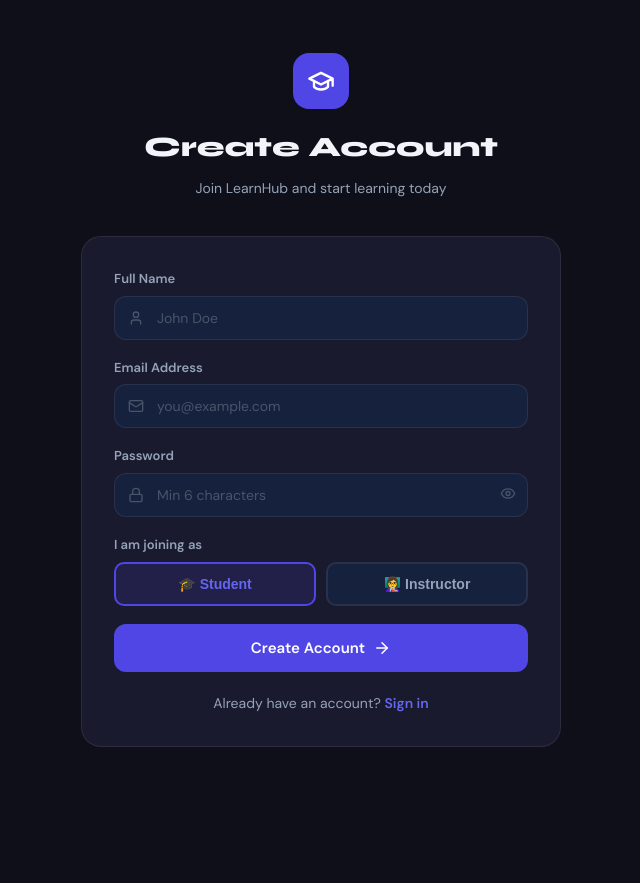
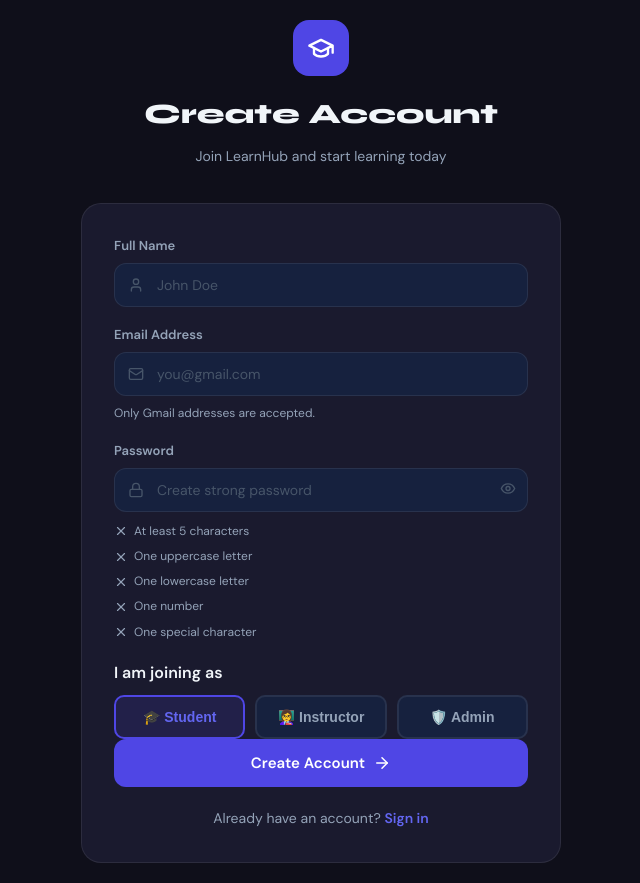
Before and after one commit to Mohanselvam04/Student_Libary, a React (Create React App) app in the folder frontend/: page /register in a window 1280 px wide. Shown: the whole page, without its empty margins (319-959 px from the left). Before the commit the page ends 800 px from the top, so only its background shows below. Built offline with nearby package versions, Linux system fonts and the light colour scheme; no server answers.

Commit message:
the ui design is altered

```diff
--- a/frontend/src/App.jsx
+++ b/frontend/src/App.jsx
@@ -10,7 +10,7 @@ import Dashboard from './pages/student/Dashboard';
 import Courses from './pages/student/Courses';
 import Materials from './pages/student/Materials';
 import Chat from './pages/student/Chat';
-import AdminDashboard from './pages/admin/AdminDashboard';
+import AdminPanel from './pages/admin/AdminPanel';
 
 import './styles/global.css';
 
@@ -38,9 +38,9 @@ function App() {
           <Route path="/chat" element={<ProtectedRoute><Chat /></ProtectedRoute>} />
 
           {/* Admin */}
-          <Route path="/admin" element={<ProtectedRoute roles={['admin']}><AdminDashboard /></ProtectedRoute>} />
-          <Route path="/admin/users" element={<ProtectedRoute roles={['admin']}><AdminDashboard /></ProtectedRoute>} />
-          <Route path="/admin/courses" element={<ProtectedRoute roles={['admin']}><AdminDashboard /></ProtectedRoute>} />
+          <Route path="/admin" element={<ProtectedRoute roles={['admin']}><AdminPanel /></ProtectedRoute>} />
+          <Route path="/admin/users" element={<ProtectedRoute roles={['admin']}><AdminPanel /></ProtectedRoute>} />
+          <Route path="/admin/courses" element={<ProtectedRoute roles={['admin']}><AdminPanel /></ProtectedRoute>} />
 
           {/* Redirect */}
           <Route path="/" element={<Navigate to="/login" replace />} />
--- /dev/null
+++ b/frontend/src/pages/admin/AdminPanel.jsx
@@ -0,0 +1,8 @@
+import React from 'react';
+import AdminDashboard from './AdminDashboard';
+
+const AdminPanel = () => {
+  return <AdminDashboard />;
+};
+
+export default AdminPanel;
--- a/frontend/src/pages/auth/Login.jsx
+++ b/frontend/src/pages/auth/Login.jsx
@@ -1,4 +1,5 @@
 import React, { useState } from 'react';
+import axios from 'axios';
 import { Link, useNavigate } from 'react-router-dom';
 import { useAuth } from '../../context/AuthContext';
 import { GraduationCap, Mail, Lock, Eye, EyeOff, ArrowRight } from 'lucide-react';
@@ -16,8 +17,9 @@ const Login = () => {
     setLoading(true);
     try {
       const user = await login(form.email, form.password);
+      const redirectRes = await axios.get('/api/auth/redirect');
       toast.success(`Welcome back, ${user.name}!`);
-      navigate(user.role === 'admin' ? '/admin' : '/dashboard');
+      navigate(redirectRes.data.redirectTo || (user.role === 'admin' ? '/admin' : '/dashboard'));
     } catch (err) {
       toast.error(err.response?.data?.message || 'Login failed');
     } finally {
@@ -58,20 +60,20 @@ const Login = () => {
 
           <form onSubmit={handleSubmit}>
             <div className="form-group">
-              <label>Email Address</label>
+              <label htmlFor="email">Email Address</label>
               <div style={{ position: 'relative' }}>
                 <Mail size={16} style={{ position: 'absolute', left: 14, top: '50%', transform: 'translateY(-50%)', color: 'var(--text-faint)' }} />
-                <input type="email" placeholder="you@example.com" value={form.email}
+                <input id="email" type="email" placeholder="you@example.com" value={form.email}
                   onChange={e => setForm({ ...form, email: e.target.value })}
                   style={{ paddingLeft: 42 }} required />
               </div>
             </div>
 
             <div className="form-group">
-              <label>Password</label>
+              <label htmlFor="password">Password</label>
               <div style={{ position: 'relative' }}>
                 <Lock size={16} style={{ position: 'absolute', left: 14, top: '50%', transform: 'translateY(-50%)', color: 'var(--text-faint)' }} />
-                <input type={showPassword ? 'text' : 'password'} placeholder="••••••••" value={form.password}
+                <input id="password" type={showPassword ? 'text' : 'password'} placeholder="••••••••" value={form.password}
                   onChange={e => setForm({ ...form, password: e.target.value })}
                   style={{ paddingLeft: 42, paddingRight: 42 }} required />
                 <button type="button" onClick={() => setShowPassword(!showPassword)}
@@ -91,13 +93,6 @@ const Login = () => {
             <Link to="/register" style={{ color: 'var(--primary-light)', fontWeight: 600 }}>Create one</Link>
           </p>
 
-          <div style={{ marginTop: 32, padding: 16, background: 'var(--bg-card)', borderRadius: 10, border: '1px solid var(--border)' }}>
-            <div style={{ fontSize: 12, color: 'var(--text-muted)', marginBottom: 8, fontWeight: 600 }}>Demo Accounts</div>
-            <div style={{ fontSize: 12, color: 'var(--text-faint)', lineHeight: 1.8 }}>
-              Admin: admin@lms.com / admin123<br />
-              Student: student@lms.com / student123
-            </div>
-          </div>
         </div>
       </div>
 
--- a/frontend/src/pages/auth/Register.jsx
+++ b/frontend/src/pages/auth/Register.jsx
@@ -1,8 +1,26 @@
 import React, { useState } from 'react';
 import { Link, useNavigate } from 'react-router-dom';
 import { useAuth } from '../../context/AuthContext';
-import { GraduationCap, Mail, Lock, User, ArrowRight, Eye, EyeOff } from 'lucide-react';
+import { GraduationCap, Mail, Lock, User, ArrowRight, Eye, EyeOff, Check, X } from 'lucide-react';
 import toast from 'react-hot-toast';
+
+const validateEmail = (email) => {
+  if (!email) return false;
+  return email.toLowerCase().trim().endsWith('@gmail.com');
+};
+
+const validatePassword = (password) => ({
+  length: password.length >= 5,
+  upper: /[A-Z]/.test(password),
+  lower: /[a-z]/.test(password),
+  number: /\d/.test(password),
+  special: /[!@#$%^&*()_+\-=[\]{};':"\\|,.<>/?]/.test(password),
+});
+
+const isPasswordStrong = (password) => {
+  const checks = validatePassword(password);
+  return checks.length && checks.upper && checks.lower && checks.number && checks.special;
+};
 
 const Register = () => {
   const [form, setForm] = useState({ name: '', email: '', password: '', role: 'student' });
@@ -11,14 +29,25 @@ const Register = () => {
   const { register } = useAuth();
   const navigate = useNavigate();
 
+  const passwordChecks = validatePassword(form.password);
+
   const handleSubmit = async (e) => {
     e.preventDefault();
-    if (form.password.length < 6) return toast.error('Password must be at least 6 characters');
+    if (!validateEmail(form.email)) {
+      return toast.error('Email must be a valid @gmail.com address');
+    }
+    if (!isPasswordStrong(form.password)) {
+      return toast.error('Password must be 5+ chars and include upper, lower, number, special character');
+    }
     setLoading(true);
     try {
       await register(form);
       toast.success('Account created successfully!');
-      navigate('/dashboard');
+      if (form.role === 'admin') {
+        navigate('/admin');
+      } else {
+        navigate('/dashboard');
+      }
     } catch (err) {
       toast.error(err.response?.data?.message || 'Registration failed');
     } finally {
@@ -41,30 +70,33 @@ const Register = () => {
         <div className="card" style={{ padding: 32 }}>
           <form onSubmit={handleSubmit}>
             <div className="form-group">
-              <label>Full Name</label>
+              <label htmlFor="name">Full Name</label>
               <div style={{ position: 'relative' }}>
                 <User size={16} style={{ position: 'absolute', left: 14, top: '50%', transform: 'translateY(-50%)', color: 'var(--text-faint)' }} />
-                <input type="text" placeholder="John Doe" value={form.name}
+                <input id="name" type="text" placeholder="John Doe" value={form.name}
                   onChange={e => setForm({ ...form, name: e.target.value })}
                   style={{ paddingLeft: 42 }} required />
               </div>
             </div>
 
             <div className="form-group">
-              <label>Email Address</label>
+              <label htmlFor="email">Email Address</label>
               <div style={{ position: 'relative' }}>
                 <Mail size={16} style={{ position: 'absolute', left: 14, top: '50%', transform: 'translateY(-50%)', color: 'var(--text-faint)' }} />
-                <input type="email" placeholder="you@example.com" value={form.email}
+                <input id="email" type="email" placeholder="you@gmail.com" value={form.email}
                   onChange={e => setForm({ ...form, email: e.target.value })}
                   style={{ paddingLeft: 42 }} required />
+              </div>
+              <div style={{ marginTop: 8, fontSize: 12, color: 'var(--text-muted)' }}>
+                Only Gmail addresses are accepted.
               </div>
             </div>
 
             <div className="form-group">
-              <label>Password</label>
+              <label htmlFor="password">Password</label>
               <div style={{ position: 'relative' }}>
                 <Lock size={16} style={{ position: 'absolute', left: 14, top: '50%', transform: 'translateY(-50%)', color: 'var(--text-faint)' }} />
-                <input type={showPassword ? 'text' : 'password'} placeholder="Min 6 characters" value={form.password}
+                <input id="password" type={showPassword ? 'text' : 'password'} placeholder="Create strong password" value={form.password}
                   onChange={e => setForm({ ...form, password: e.target.value })}
                   style={{ paddingLeft: 42, paddingRight: 42 }} required />
                 <button type="button" onClick={() => setShowPassword(!showPassword)}
@@ -72,24 +104,51 @@ const Register = () => {
                   {showPassword ? <EyeOff size={16} /> : <Eye size={16} />}
                 </button>
               </div>
+              <div style={{ marginTop: 10, display: 'grid', gap: 6, fontSize: 12, color: 'var(--text-muted)' }}>
+                <div style={{ display: 'flex', gap: 6, alignItems: 'center', color: passwordChecks.length ? '#10b981' : 'var(--text-muted)' }}>
+                  {passwordChecks.length ? <Check size={14} /> : <X size={14} />} At least 5 characters
+                </div>
+                <div style={{ display: 'flex', gap: 6, alignItems: 'center', color: passwordChecks.upper ? '#10b981' : 'var(--text-muted)' }}>
+                  {passwordChecks.upper ? <Check size={14} /> : <X size={14} />} One uppercase letter
+                </div>
+                <div style={{ display: 'flex', gap: 6, alignItems: 'center', color: passwordChecks.lower ? '#10b981' : 'var(--text-muted)' }}>
+                  {passwordChecks.lower ? <Check size={14} /> : <X size={14} />} One lowercase letter
+                </div>
+                <div style={{ display: 'flex', gap: 6, alignItems: 'center', color: passwordChecks.number ? '#10b981' : 'var(--text-muted)' }}>
+                  {passwordChecks.number ? <Check size={14} /> : <X size={14} />} One number
+                </div>
+                <div style={{ display: 'flex', gap: 6, alignItems: 'center', color: passwordChecks.special ? '#10b981' : 'var(--text-muted)' }}>
+                  {passwordChecks.special ? <Check size={14} /> : <X size={14} />} One special character
+                </div>
+              </div>
             </div>
 
-            <div className="form-group">
-              <label>I am joining as</label>
-              <div style={{ display: 'grid', gridTemplateColumns: '1fr 1fr', gap: 10 }}>
-                {['student', 'instructor'].map(role => (
-                  <button key={role} type="button" onClick={() => setForm({ ...form, role })}
-                    style={{
-                      padding: '12px', borderRadius: 10, border: `2px solid ${form.role === role ? 'var(--primary)' : 'var(--border)'}`,
-                      background: form.role === role ? 'rgba(79,70,229,0.15)' : 'var(--bg-card2)',
-                      color: form.role === role ? 'var(--primary-light)' : 'var(--text-muted)',
-                      cursor: 'pointer', fontWeight: 600, fontSize: 14, textTransform: 'capitalize', transition: 'all 0.2s'
-                    }}>
-                    {role === 'student' ? '🎓' : '👩‍🏫'} {role}
-                  </button>
-                ))}
+            <fieldset className="form-group" style={{ border: 'none', padding: 0, margin: 0 }}>
+              <legend style={{ marginBottom: 10, fontWeight: 600, color: 'var(--text-default)' }}>I am joining as</legend>
+              <div style={{ display: 'grid', gridTemplateColumns: '1fr 1fr 1fr', gap: 10 }}>
+                {['student', 'instructor', 'admin'].map((roleItem) => {
+                  let icon = '🛡️';
+                  if (roleItem === 'student') icon = '🎓';
+                  else if (roleItem === 'instructor') icon = '👩‍🏫';
+                  return (
+                    <button
+                      key={roleItem}
+                      type="button"
+                      aria-pressed={form.role === roleItem}
+                      onClick={() => setForm({ ...form, role: roleItem })}
+                      style={{
+                        padding: '12px', borderRadius: 10, border: `2px solid ${form.role === roleItem ? 'var(--primary)' : 'var(--border)'}`,
+                        background: form.role === roleItem ? 'rgba(79,70,229,0.15)' : 'var(--bg-card2)',
+                        color: form.role === roleItem ? 'var(--primary-light)' : 'var(--text-muted)',
+                        cursor: 'pointer', fontWeight: 600, fontSize: 14, textTransform: 'capitalize', transition: 'all 0.2s'
+                      }}
+                    >
+                      {icon} {roleItem}
+                    </button>
+                  );
+                })}
               </div>
-            </div>
+            </fieldset>
 
             <button type="submit" className="btn btn-primary" style={{ width: '100%', justifyContent: 'center', padding: '14px', fontSize: 15 }} disabled={loading}>
               {loading ? 'Creating account...' : <><span>Create Account</span><ArrowRight size={18} /></>}
```
Also changed, not shown: frontend/package.json (+18 -8 lines), 1 other file (tests, documents, lock files or other folders).
